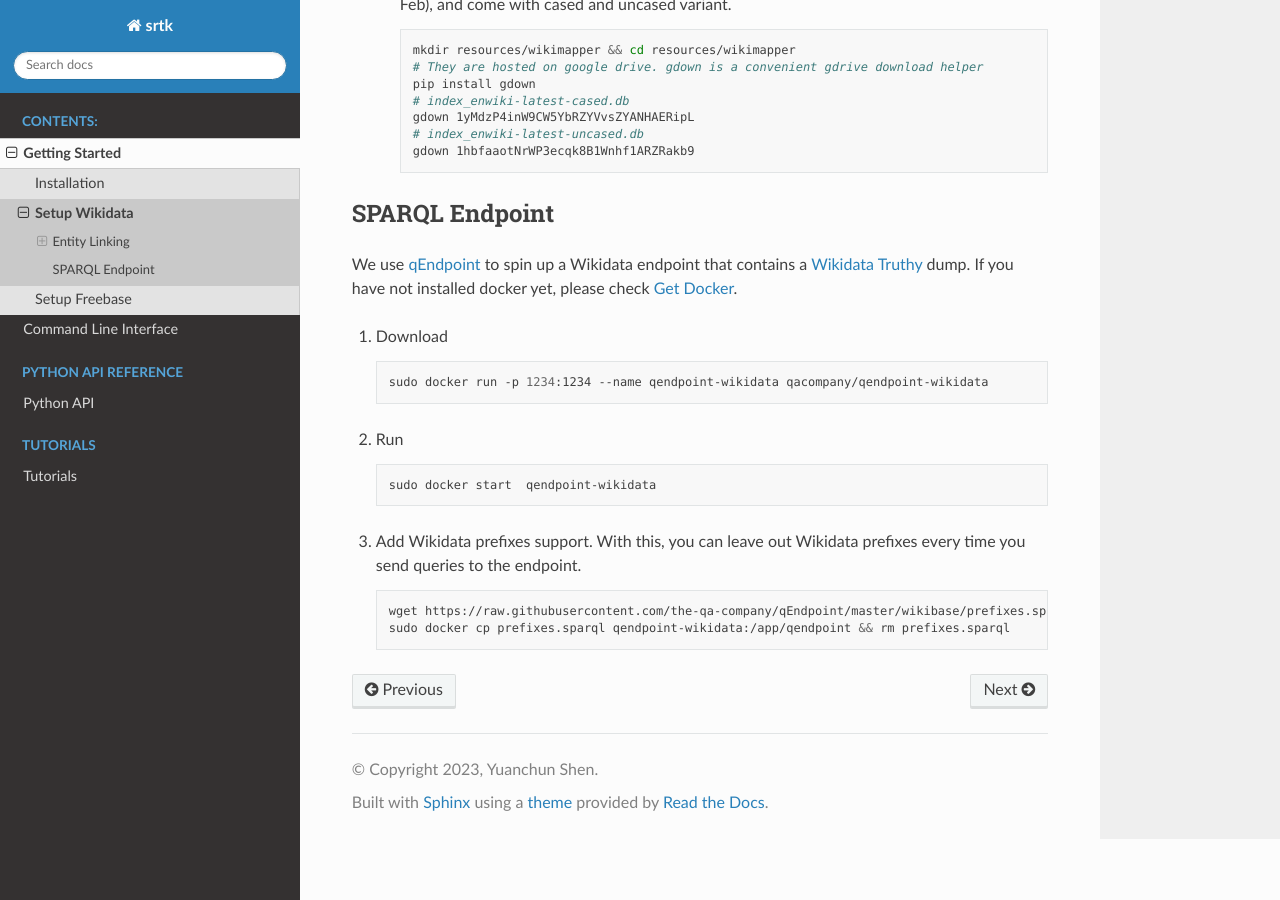
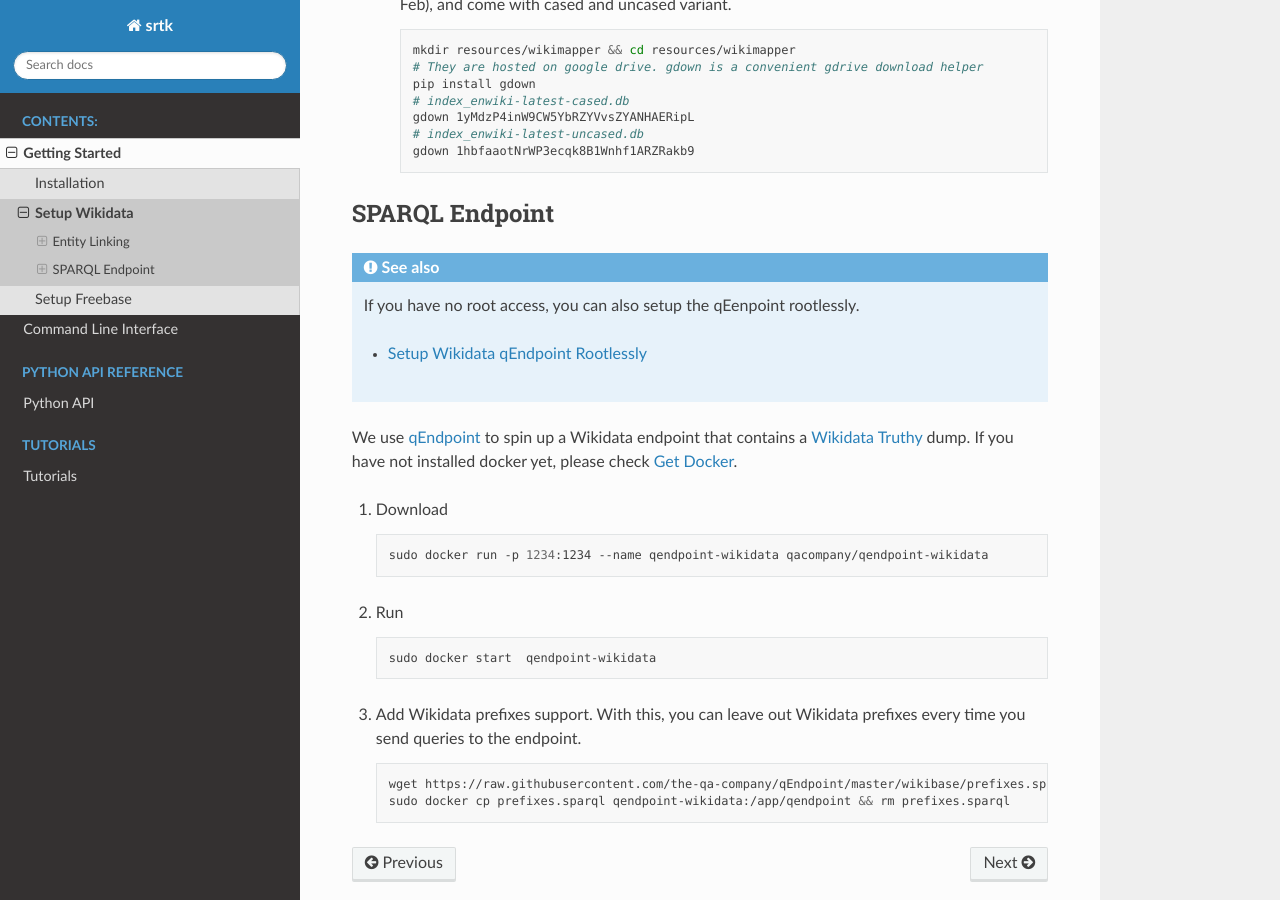
Before and after one commit to happen2me/subgraph-retrieval-toolkit, a Sphinx documentation site: the page built from docs/setups/setup_wikidata.md, in a window 1280 px wide and 900 px high, scrolled down 1619 px. Built offline with Sphinx 7.4.7 and the Read the Docs theme 2.0.0, drawn with Linux system fonts in a browser that asks for light colours.

Commit message:
Include setup qendpoint rootlessly doc

````diff
--- a/docs/setup_wikidata.md
+++ b/docs/setups/setup_wikidata.md
@@ -99,6 +99,20 @@ them to Wikidata IDs.
 
 ## SPARQL Endpoint
 
+
+
+```{seealso}
+If you have no root access, you can also setup the qEenpoint rootlessly.
+
+   ```{toctree}
+   :maxdepth: 1
+
+   setup_qendpoint_rootless.md
+   ```
+
+
+
+
 We use [qEndpoint](https://github.com/the-qa-company/qEndpoint) to
 spin up a Wikidata endpoint that contains a [Wikidata
 Truthy](https://www.wikidata.org/wiki/Wikidata:Database_download#RDF_dumps)
--- a/docs/srtk.rst
+++ b/docs/srtk.rst
@@ -17,7 +17,7 @@ Submodules
 srtk.link\_wikidata module
 --------------------------
 
-.. automodule:: srtk.link_wikidata
+.. automodule:: srtk.link
    :members:
 
 srtk.preprocess module
````
Also changed, not shown: docs/getting_started.md (+2 -2 lines), docs/setups/setup_qendpoint_rootless.md (added, +41 -0 lines), docs/setups/setup_freebase.md (renamed from docs/setup_freebase.md).
